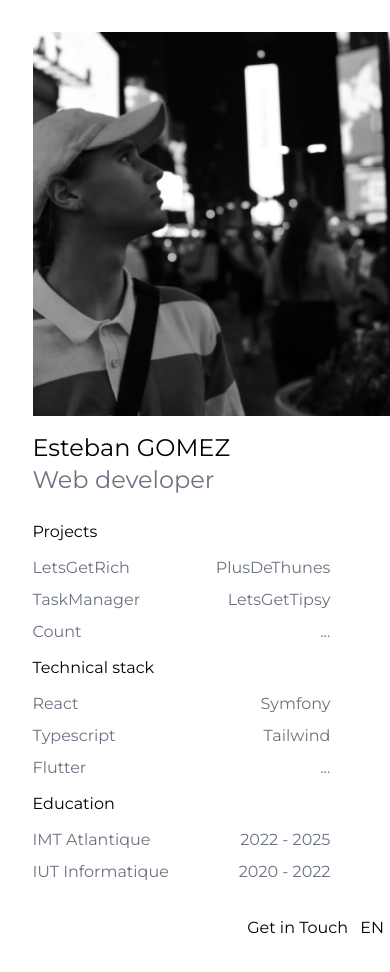
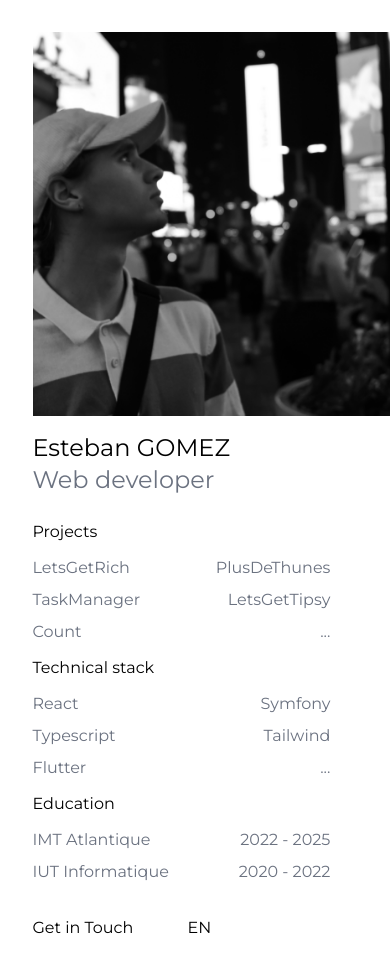
Before and after one commit to EstebanzG/estebang, a React (Create React App) app: page / in a window 390 px wide. Built offline with nearby package versions, Linux system fonts and the light colour scheme; the HTML template or start-up script is replaced by a standard one.

Commit message:
[UPDATE] change footer style

```diff
--- a/src/common/components/Footer.tsx
+++ b/src/common/components/Footer.tsx
@@ -14,8 +14,8 @@ function Footer() {
     };
 
     return (
-        <footer className="flex justify-end w-11/12 pb-8 pt-8">
-            <div className={"w-5/12 flex justify-around md:justify-between md:w-2/12"}>
+        <footer className="w-11/12 pb-8 pt-8 md:flex md:justify-end ">
+            <div className={"w-6/12 flex justify-between md:w-2/12"}>
                 <button className={"font-montserrat text-black"}>{t('footer_button_contact')}</button>
                 <button className={"font-montserrat text-black"} onClick={changeLanguage}>EN</button>
             </div>
```
